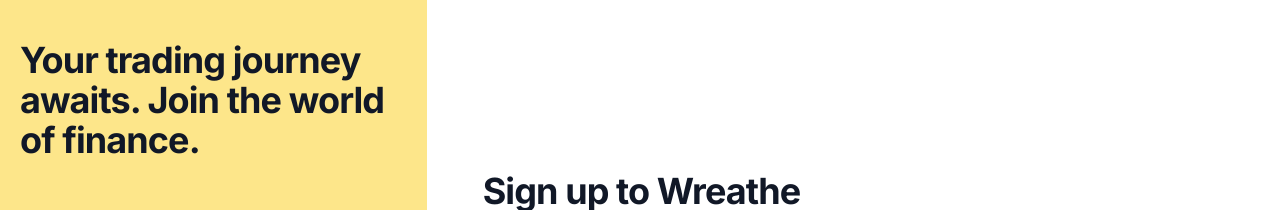
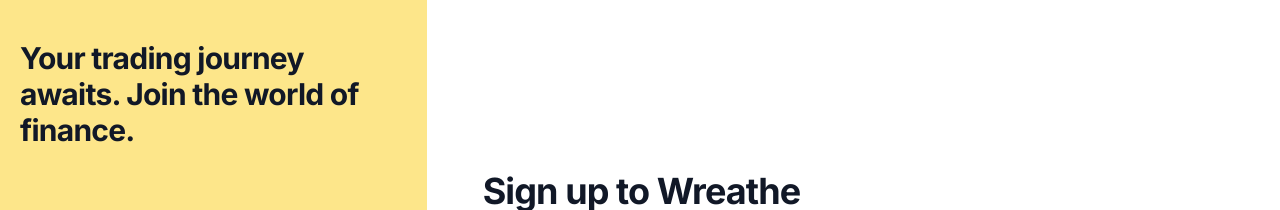
Before and after one commit to prosperitty/wreathe, a Next.js app: page /register in a window 1280 px wide. Shown: the top 210 px of the page. Built offline with nearby package versions, Linux system fonts and the light colour scheme.

Commit message:
changed text size for side bar header

```diff
--- a/src/app/(Auth)/layout.tsx
+++ b/src/app/(Auth)/layout.tsx
@@ -1,16 +1,16 @@
-import Image from 'next/image';
+import Image from 'next/image'
 
 export default function AuthLayout({
   children, // will be a page or nested layout
 }: {
-  children: React.ReactNode;
+  children: React.ReactNode
 }) {
   return (
     <section className='bg-white dark:bg-gray-900'>
       <div className='grid grid-cols-12 h-screen'>
         <div className='hidden relative lg:block lg:col-span-4 bg-amber-200 h-screen'>
           <div className='relative z-0 w-ful py-10 px-5'>
-            <h1 className='text-3xl font-bold tracking-tight text-gray-900 sm:text-4xl dark:text-red-800'>
+            <h1 className='text-2xl font-bold tracking-tight text-gray-900 sm:text-3xl dark:text-red-800'>
               Your trading journey awaits. Join the world of finance.
             </h1>
           </div>
@@ -28,5 +28,5 @@
         {children}
       </div>
     </section>
-  );
+  )
 }
```
